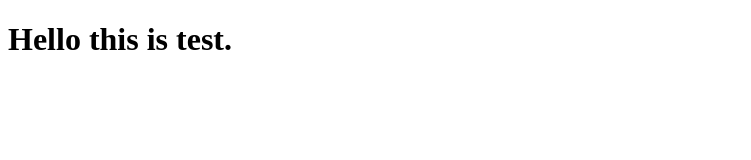
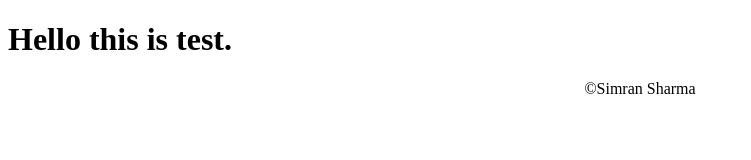
Before and after one commit to 3simransharma/test.github.io, a plain HTML site: page index.html in a window 1280 px wide. Shown: the whole page, without its empty margins (0-751 px from the left). Drawn offline with Linux system fonts and the light colour scheme.

Commit message:
Update index.html

```diff
--- a/index.html
+++ b/index.html
@@ -8,5 +8,6 @@
 </head>
 <body>
     <h1>Hello this is test.</h1>
+    <footer style = "text-align:center;">©Simran Sharma</footer>
 </body>
 </html>
```
